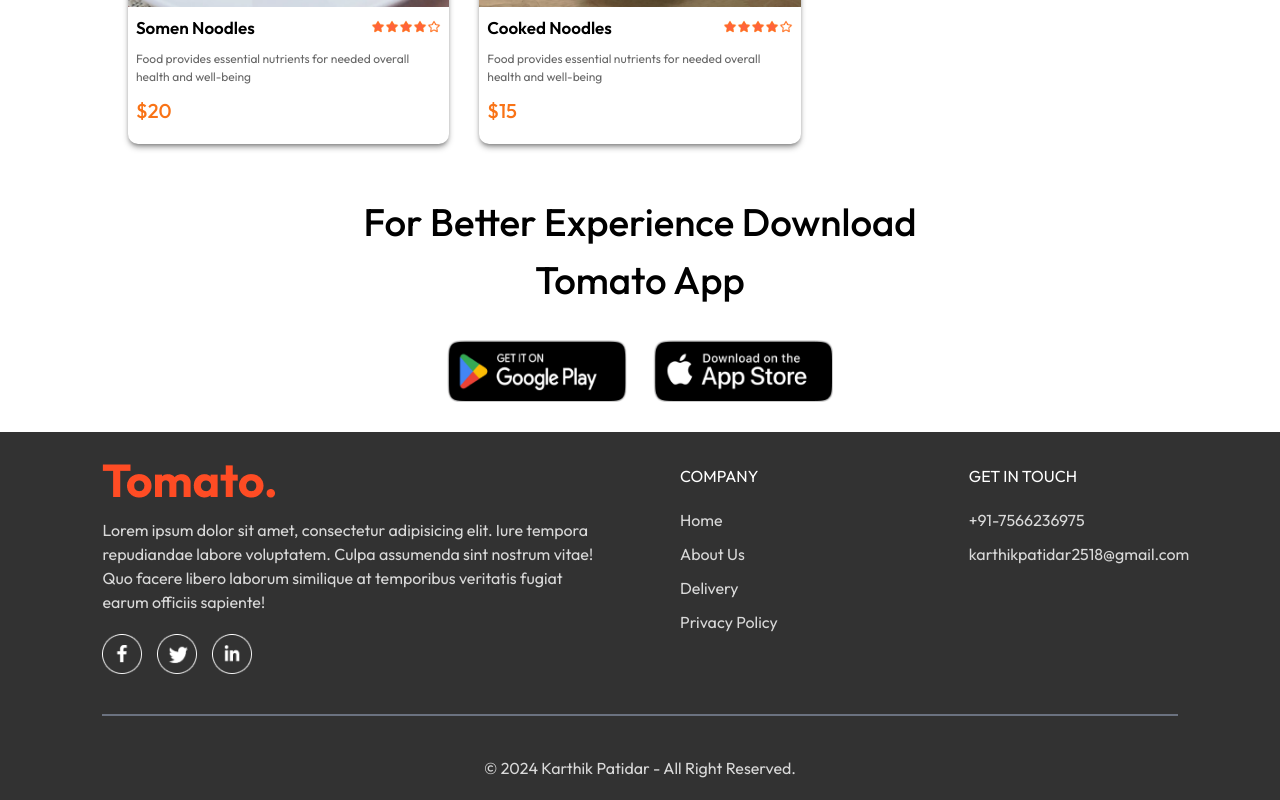
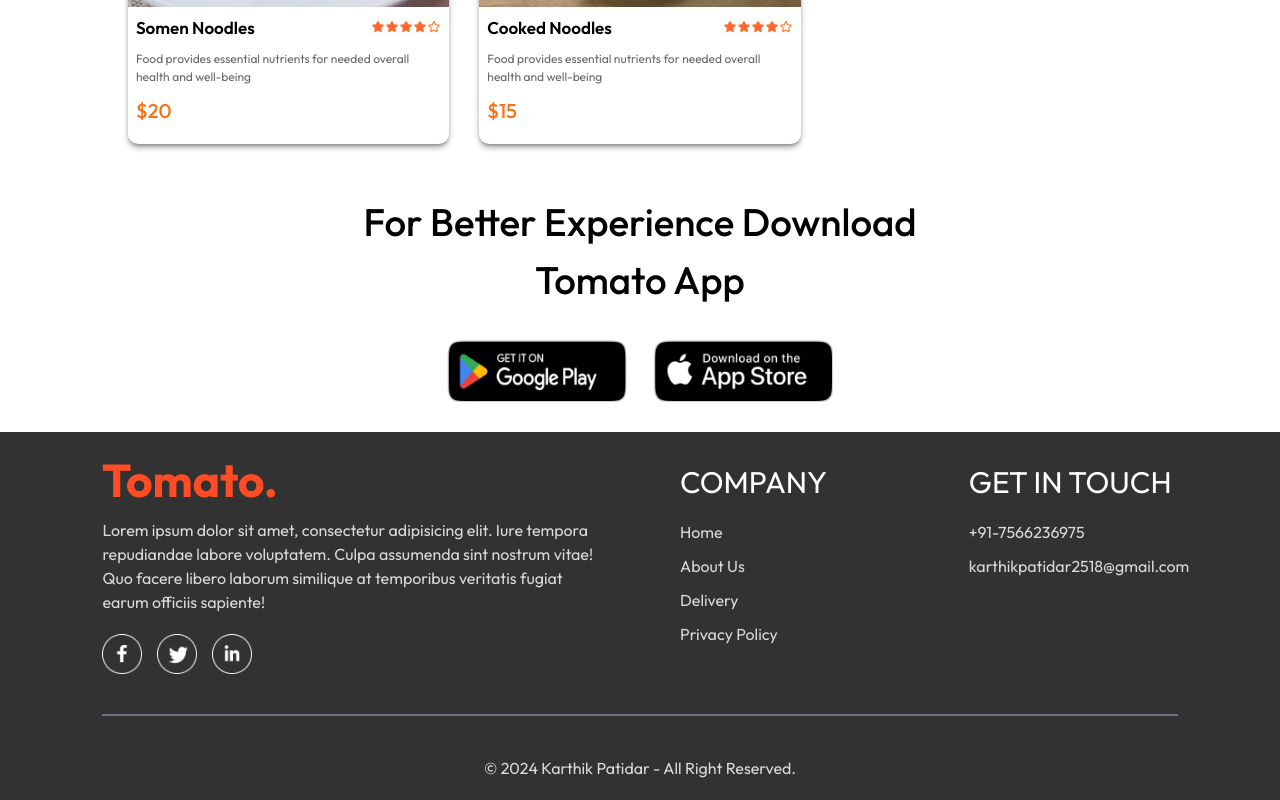
Before and after one commit to karthiksk2518/Food-Ordering, a React (Vite) app in the folder frontend/: page / in a window 1280 px wide. Shown: the part 5422-6222 px from the top of the page. Built offline with nearby package versions, Linux system fonts and the light colour scheme.

Commit message:
footer completed

```diff
--- a/frontend/src/components/Footer.jsx
+++ b/frontend/src/components/Footer.jsx
@@ -14,7 +14,7 @@ const Footer = () => {
                     </div>
                 </div>
                 <div className="col-span-2 md:col-span-1 flex flex-col items-start gap-5">
-                    <h2 className="text-white">COMPANY</h2>
+                    <h2 className="text-white text-3xl">COMPANY</h2>
                     <ul>
                         <li className="mb-2.5 cursor-pointer">Home</li>
                         <li className="mb-2.5 cursor-pointer">About Us</li>
@@ -23,7 +23,7 @@ const Footer = () => {
                     </ul>
                 </div>
                 <div className="col-span-2 md:col-span-1 flex flex-col items-start gap-5">
-                    <h2 className="text-white">GET IN TOUCH</h2>
+                    <h2 className="text-white text-3xl">GET IN TOUCH</h2>
                     <ul>
                         <li className="mb-2.5 cursor-pointer">+91-7566236975</li>
                         <li className="mb-2.5 cursor-pointer">karthikpatidar2518@gmail.com</li>
@@ -31,7 +31,7 @@ const Footer = () => {
                 </div>
             </div>
             <hr className="w-[100%] h-0.5 my-5 mx-0 bg-gray-500 border-none"/>
-            <p className="footer-copyright">
+            <p className="text-center">
                 &copy; 2024 Karthik Patidar - All Right Reserved.
             </p>
         </div>
```
